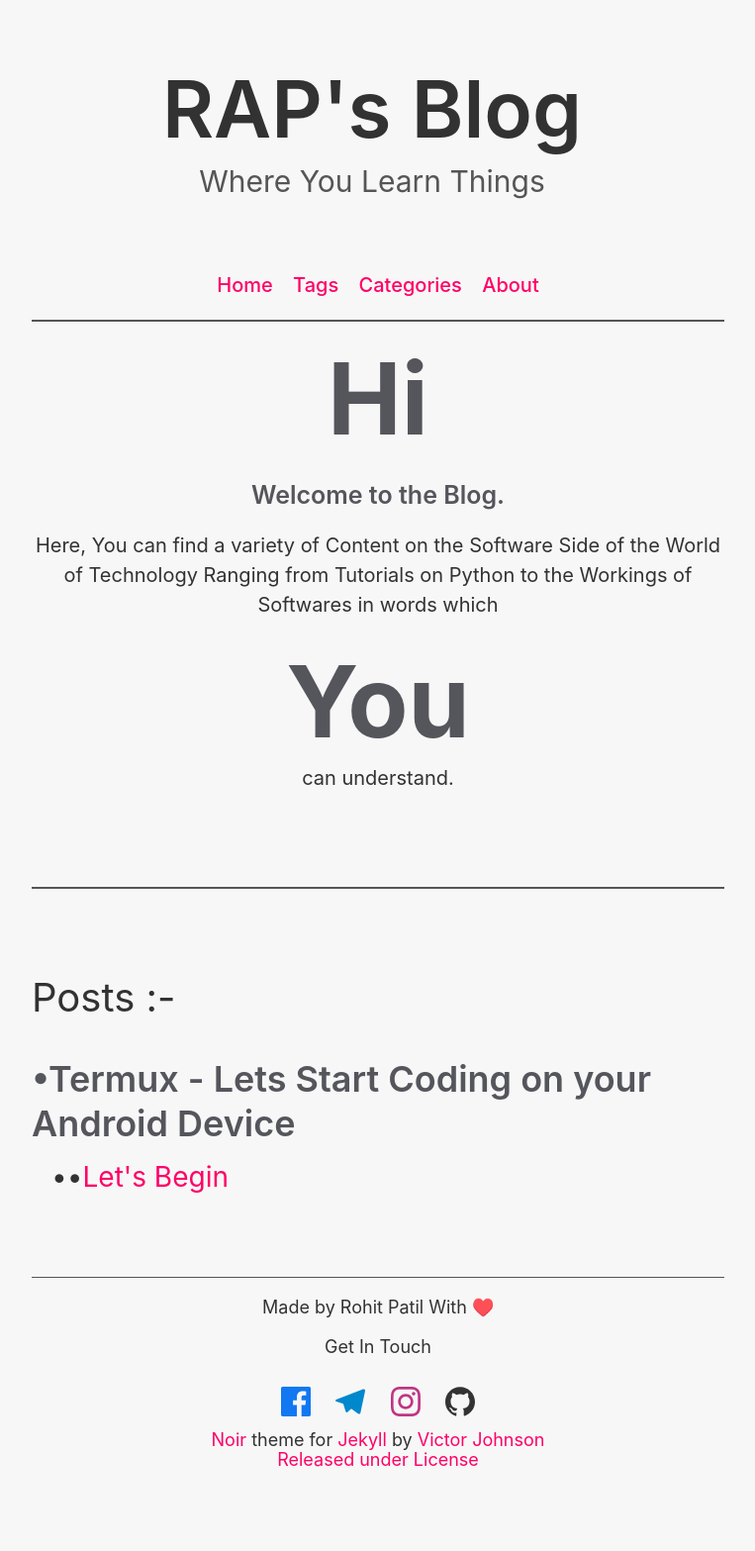
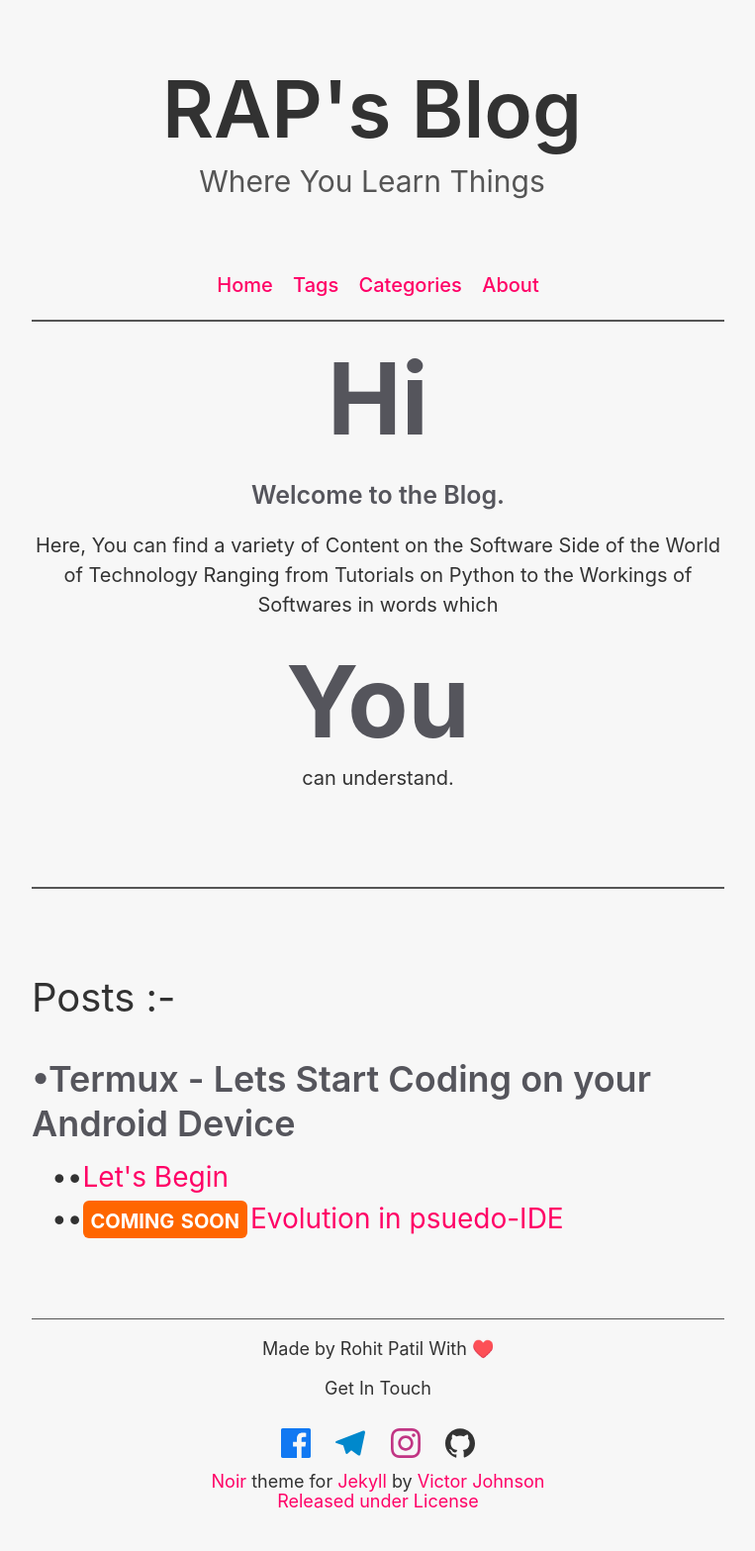
Before and after one commit to raprocks/raprocks.github.io, a Jekyll site: the page built from index.html, in a window 1280 px wide. Shown: the whole page at 99% size, without its empty margins (258-1021 px from the left). Built offline with Jekyll 4.4.1, drawn with Linux system fonts in a browser that asks for light colours; before the commit the page ends 1525 px from its top, so only the background shows below that.

Commit message:
added next post

```diff
--- a/_data/postlist.yaml
+++ b/_data/postlist.yaml
@@ -2,5 +2,8 @@ postlist:
   - group: Termux - Lets Start Coding on your Android Device
     posts:
       - title: Let's Begin
-        status: incomplete but okay
+        status: latest
         url: /termux/lets-begin.html
+      - title: Evolution in psuedo-IDE
+        status: coming soon
+        url: /termux/evolution-in-psuedo-ide.html
```
